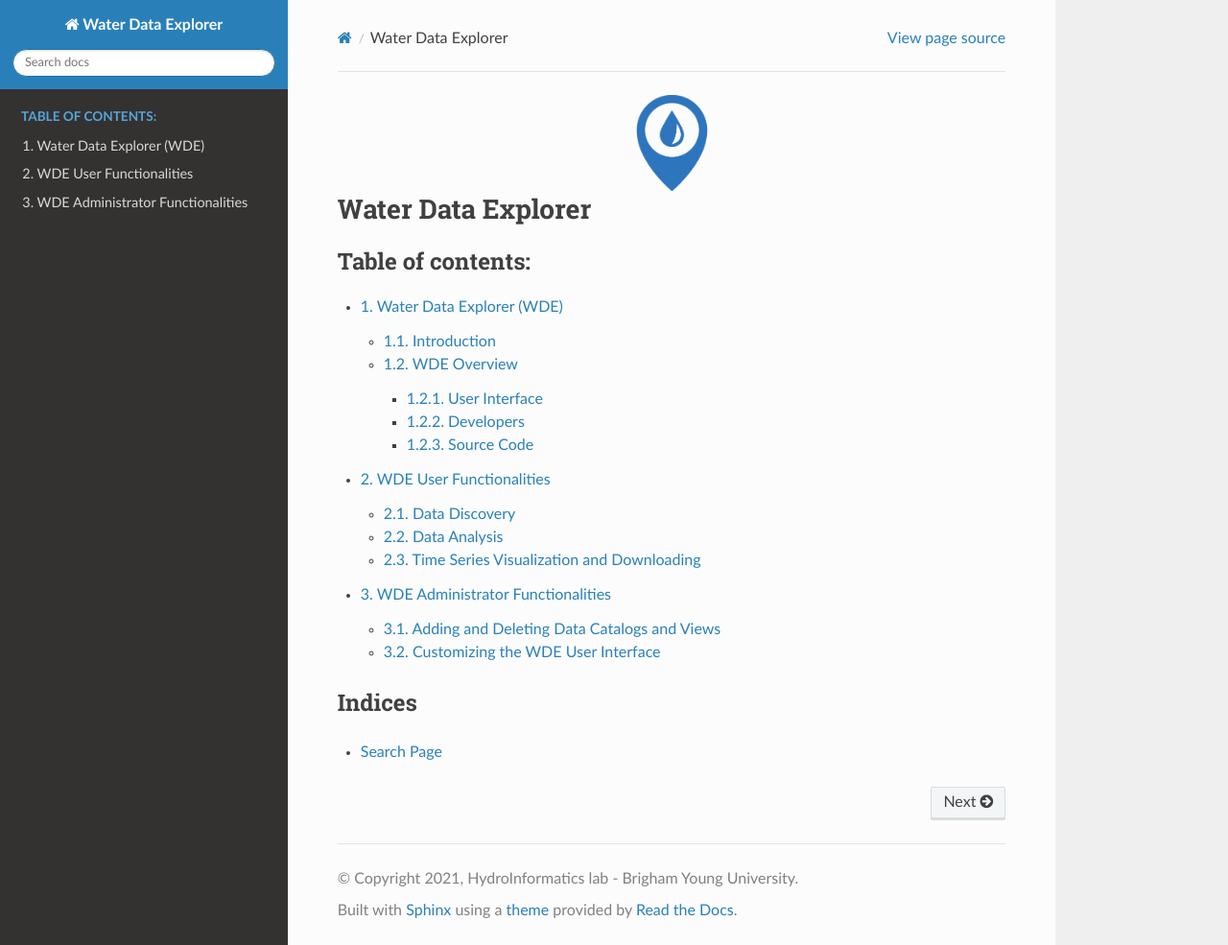
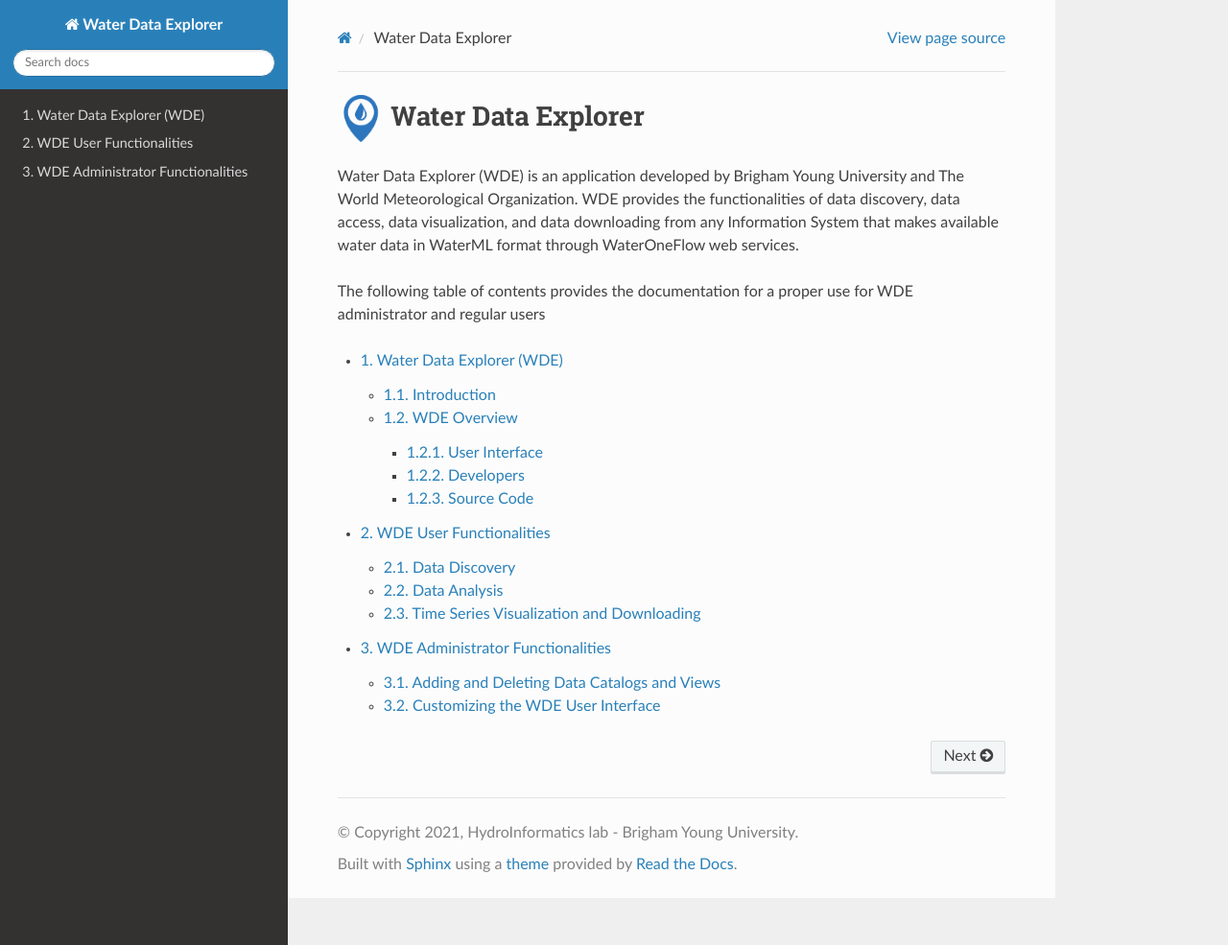
Before and after one commit to BYU-Hydroinformatics/Water-Data-Explorer, a Sphinx documentation site: the page built from docs/index.rst, in a window 1280 px wide and 985 px high. Shown: the whole window at 96% size. Built offline with Sphinx 7.4.7 and the Read the Docs theme 2.0.0, drawn with Linux system fonts in a browser that asks for light colours.

Commit message:
added new to documentation

```diff
--- a/docs/index.rst
+++ b/docs/index.rst
@@ -3,26 +3,36 @@
    You can adapt this file completely to your liking, but it should at least
    contain the root `toctree` directive.
 
+.. |wde| image:: images/wde.png
+   :scale: 10%
 
-.. image:: images/wde.png
-   :width: 100
-   :align: center
+.. |logo1| image:: images/WMO_blue_ENG.png
+   :align: middle
+   :width: 20%
 
-===================
-Water Data Explorer
-===================
+
+.. |logo2| image:: images/byu.png
+   :align: middle
+   :width: 10%
+
+
+=========================
+|wde| Water Data Explorer
+=========================
+
+
+
+
+Water Data Explorer (WDE) is an application developed by Brigham Young University and The World Meteorological Organization.
+WDE provides the functionalities of data discovery, data access, data visualization, and data downloading from any Information
+System that makes available water data in WaterML format through WaterOneFlow web services.
+
+The following table of contents provides the documentation for a proper use for WDE administrator and regular users
 
 .. toctree::
    :numbered:
    :maxdepth: 3
-   :caption: Table of contents:
 
    Water Data Explorer (WDE) <WDE>
    WDE User Functionalities <WDE_user_func>
    WDE Administrator Functionalities <WDE_admin_func>
-
-
-
-Indices
-=======
-* :ref:`search`
```
Also changed, not shown: docs/WDE_admin_func.rst (+5 -4 lines), docs/WDE_user_func.rst (+14 -4 lines), docs/images/URL_add_catalog.png (added), docs/images/WMO_blue_ENG.png (added), docs/images/byu.png (added), docs/images/graph_panel.png (added), docs/images/menu_plotly.png (added), docs/images/update_view.png.
